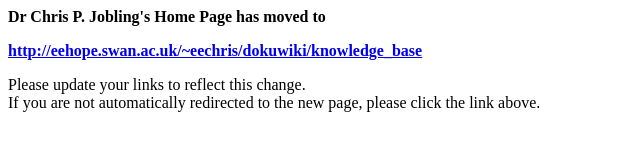
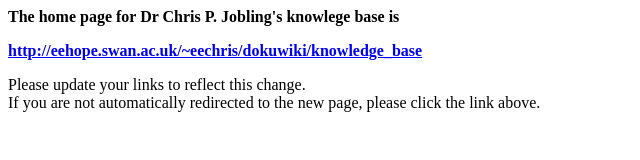
Before and after one commit to cpjobling/tiddlywiki-knowledgebase, a plain HTML site: page index.html in a window 1280 px wide. Shown: the whole page, without its empty margins (0-640 px from the left). Drawn offline with Linux system fonts and the light colour scheme.

Commit message:
Changed welome text in index.html

```diff
--- a/index.html
+++ b/index.html
@@ -5,7 +5,7 @@
 	</head>
 
 	<body bgcolor="#FFFFFF">
-		<p><b>Dr Chris P. Jobling's Home Page has moved to</b></font></p>
+		<p><b>The home page for Dr Chris P. Jobling's knowlege base is</b></font></p>
 	<p><b><a href="http://eehope.swan.ac.uk/~eechris/dokuwiki/knowledge_base">
 			http://eehope.swan.ac.uk/~eechris/dokuwiki/knowledge_base</a></b></p>
 	<p>Please update your links to reflect this change.<br>
```
